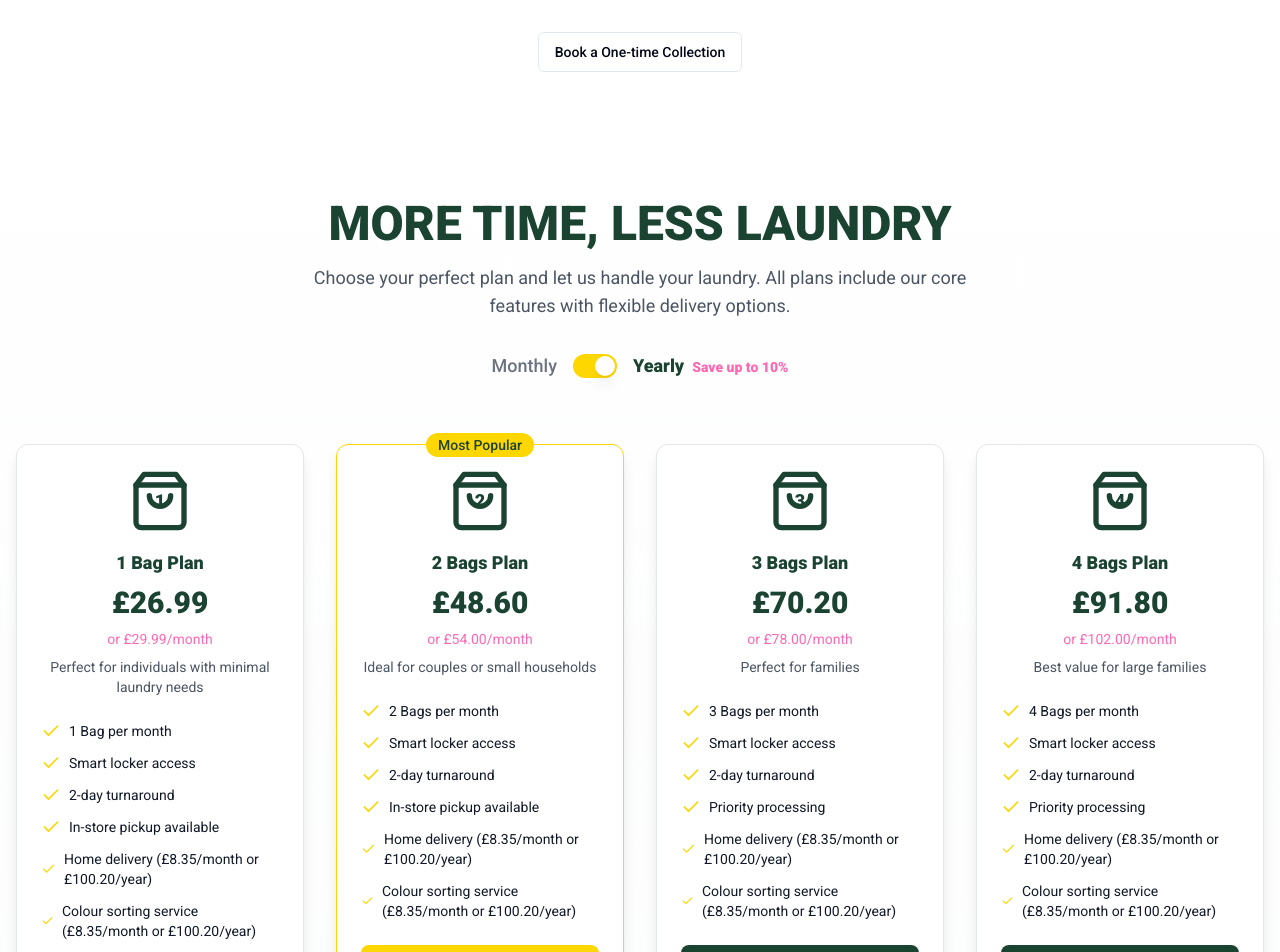
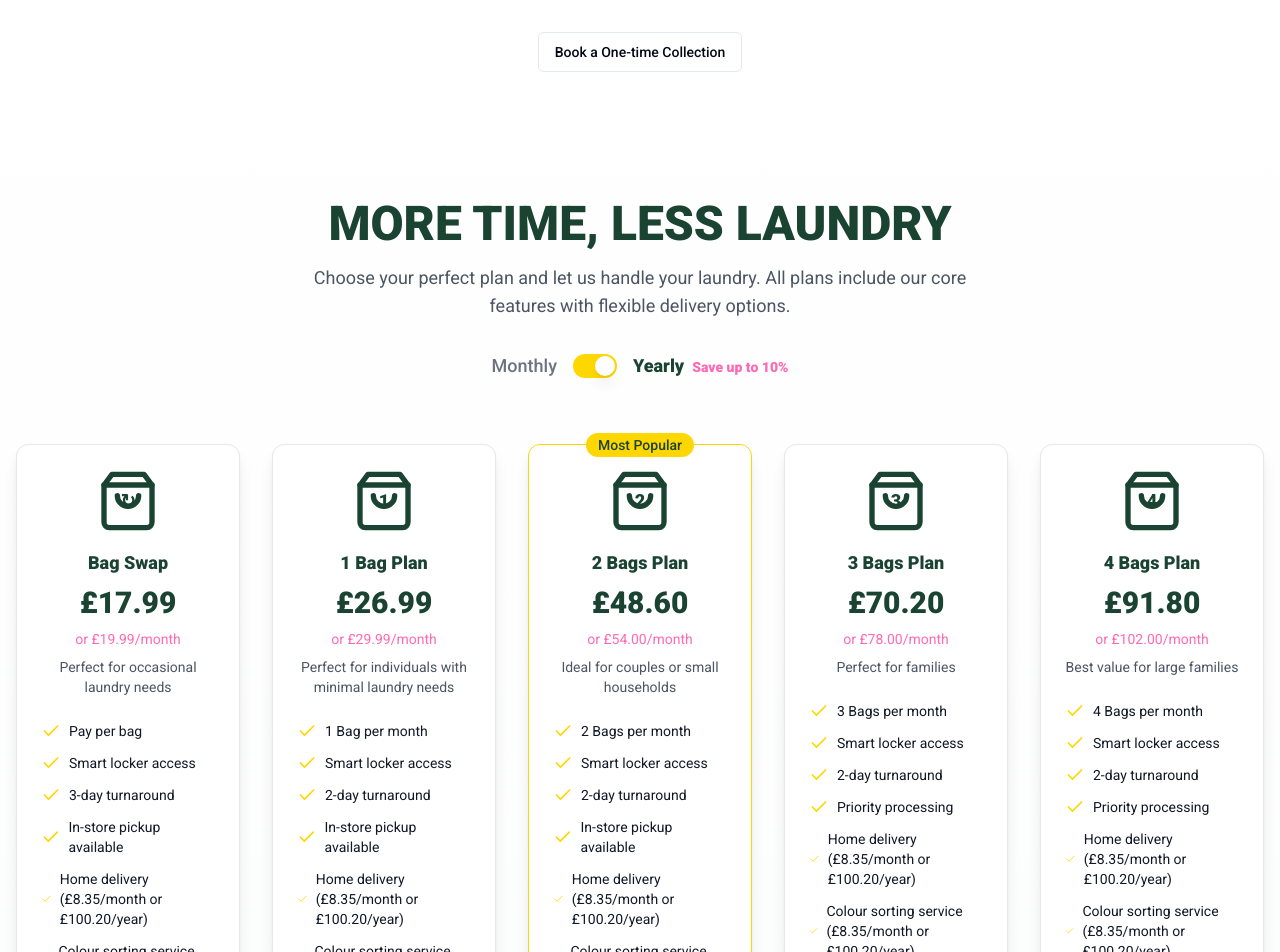
Before and after one commit to thecleanbean/cloud-subscription-hub-e5d188b0, a React (Vite) app: page / in a window 1280 px wide. Shown: the top 952 px of the page. Built offline with nearby package versions, Linux system fonts and the light colour scheme.

Commit message:
Add "Bag Swap" plan
Implemented the "Bag Swap" plan in the pricing section to enhance the available options for users.
[skip gpt_engineer]

```diff
--- a/src/components/PricingSection.tsx
+++ b/src/components/PricingSection.tsx
@@ -8,6 +8,22 @@ const PricingSection = ({ onPlanSelect }: { onPlanSelect: (plan: string) => void
   const [isYearly, setIsYearly] = useState(true);
 
   const plans = [
+    {
+      name: "Bag Swap",
+      monthlyPrice: "£19.99",
+      yearlyPrice: "£17.99",
+      annualPrice: "£215.88/year",
+      description: "Perfect for occasional laundry needs",
+      features: [
+        { name: "Pay per bag", included: true },
+        { name: "Smart locker access", included: true },
+        { name: "3-day turnaround", included: true },
+        { name: "In-store pickup available", included: true },
+        { name: "Home delivery (£8.35/month or £100.20/year)", included: true },
+        { name: "Colour sorting service (£8.35/month or £100.20/year)", included: true },
+      ],
+      icon: "↻",
+    },
     {
       name: "1 Bag Plan",
       monthlyPrice: "£29.99",
@@ -108,7 +124,7 @@ const PricingSection = ({ onPlanSelect }: { onPlanSelect: (plan: string) => void
         </div>
       </motion.div>
 
-      <div className="grid md:grid-cols-2 lg:grid-cols-4 gap-8 max-w-7xl mx-auto">
+      <div className="grid grid-cols-1 md:grid-cols-2 lg:grid-cols-3 xl:grid-cols-5 gap-8 max-w-7xl mx-auto">
         {plans.map((plan) => (
           <PricingCard
             key={plan.name}
```
